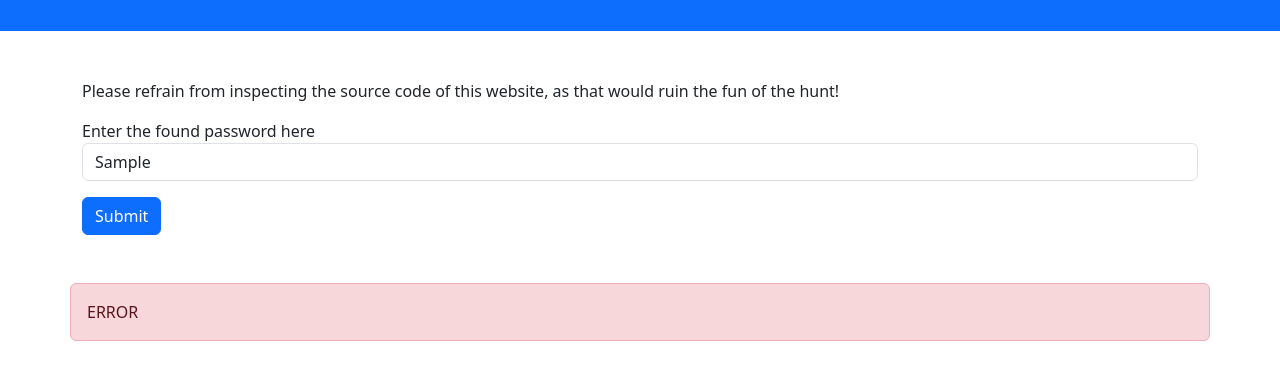
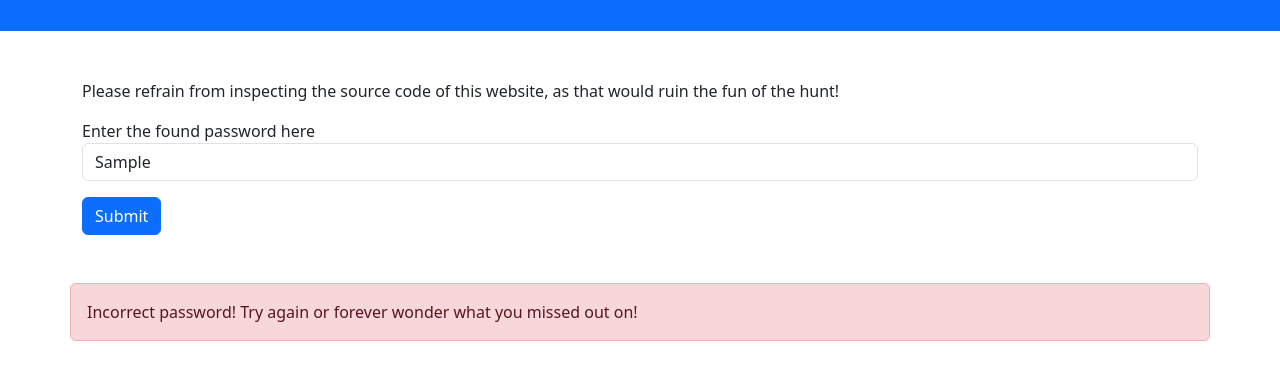
Before and after one commit to EvaZorman/misterious-website, a plain HTML site: page index.html in a window 1280 px wide. Both pictures are taken after typing "Sample" into the empty fields and a click on the button "Submit". Shown: the part 121-500 px from the top of the page. Drawn offline with nearby package versions, Linux system fonts and the light colour scheme.

Commit message:
update to the passwd logic

```diff
--- a/index.html
+++ b/index.html
@@ -46,7 +46,7 @@
 
 		console.log(passwdText.value);
 
-		if (passwdText.value == "INPAJOWETRUST") {
+		if (passwdText.value == "KREESON1SACUT1EP1E") {
 		    hiddenText.style.display = "block";
 			errorText.style.display = "none";
 		  } else {
@@ -65,7 +65,7 @@
 </div>
 
 <div class="container mt-5 collapse alert alert-danger" role="alert" id="errorNote">
-	ERROR
+	Incorrect password! Try again or forever wonder what you missed out on!
 </div>
 
 <script src="https://code.jquery.com/jquery-3.3.1.slim.min.js" integrity="sha384-q8i/X+965DzO0rT7abK41JStQIAqVgRVzpbzo5smXKp4YfRvH+8abtTE1Pi6jizo" crossorigin="anonymous"></script>
```
